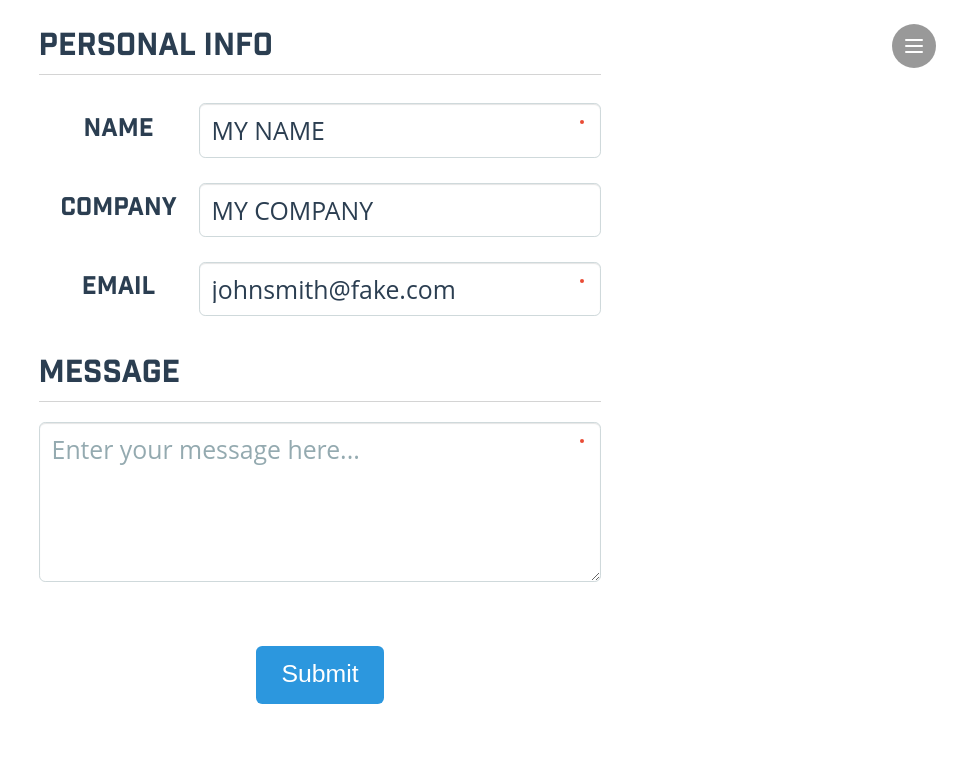
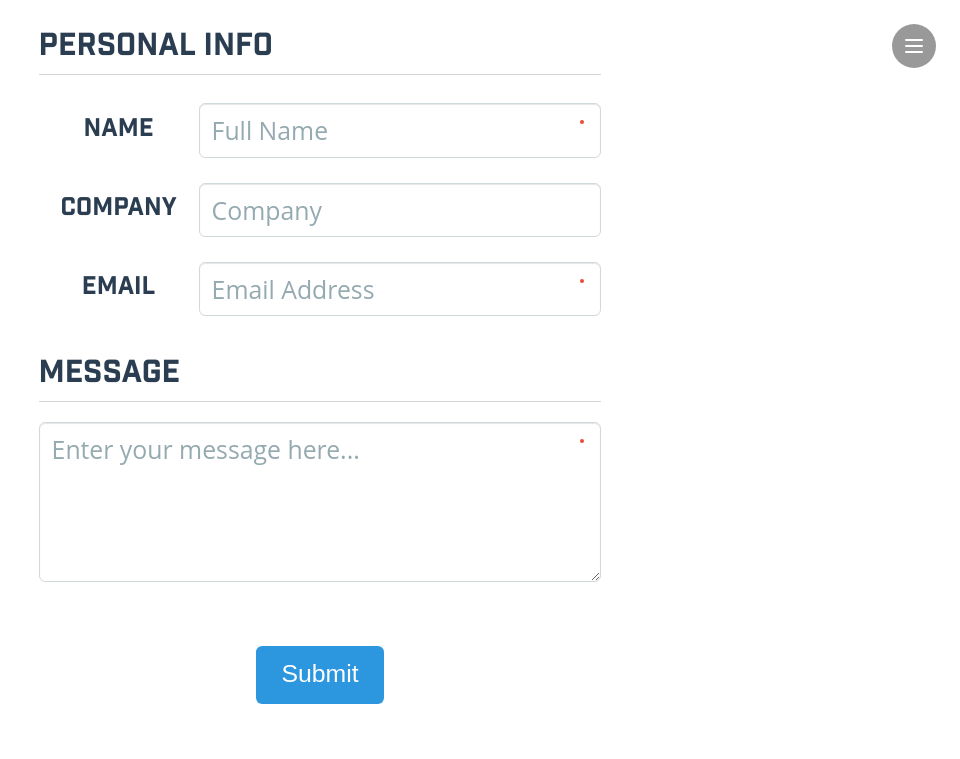
Before and after one commit to brotholopithicus/bubbas-meat, a Node server app: page /contact in a window 1280 px wide. Shown: the top 759 px of the page, without its empty margins (320-1280 px from the left). Run offline with Node 20, Linux system fonts and the light colour scheme.

Commit message:
removed onload values from form

```diff
--- a/views/partials/contact_form.pug
+++ b/views/partials/contact_form.pug
@@ -4,15 +4,15 @@ form.contact-form#contact
     .form-control
       label.form-label(for='name')
         span Name
-      input#name.form-input(type='text', name='name', placeholder='Full Name', value='MY NAME', required)
+      input#name.form-input(type='text', name='name', placeholder='Full Name', required)
     .form-control
       label.form-label(for='company')
         span Company
-      input#company.form-input(type='text', name='company', placeholder='Company', value='MY COMPANY')
+      input#company.form-input(type='text', name='company', placeholder='Company')
     .form-control
       label.form-label(for='email')
         span Email
-      input#email.form-input(type='email', name='email', placeholder='Email Address', value='johnsmith@fake.com', required)
+      input#email.form-input(type='email', name='email', placeholder='Email Address', required)
     .form-control.form-textarea
       label.form-label(for='message')
         span Message
```
